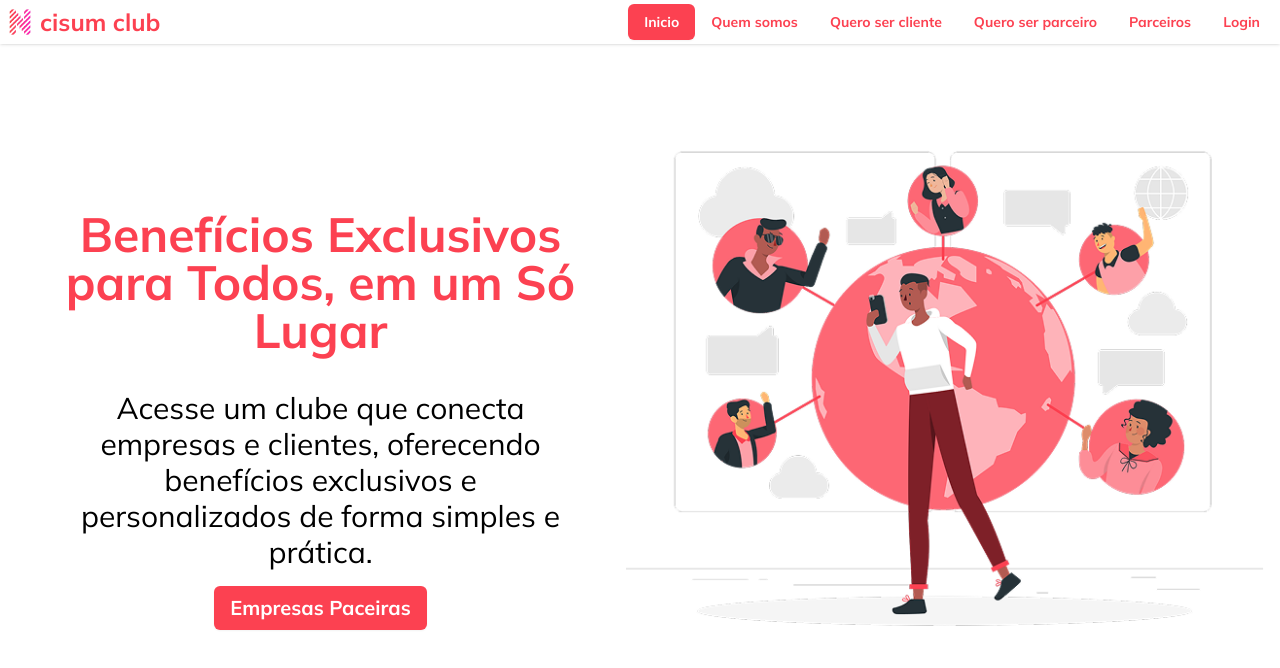
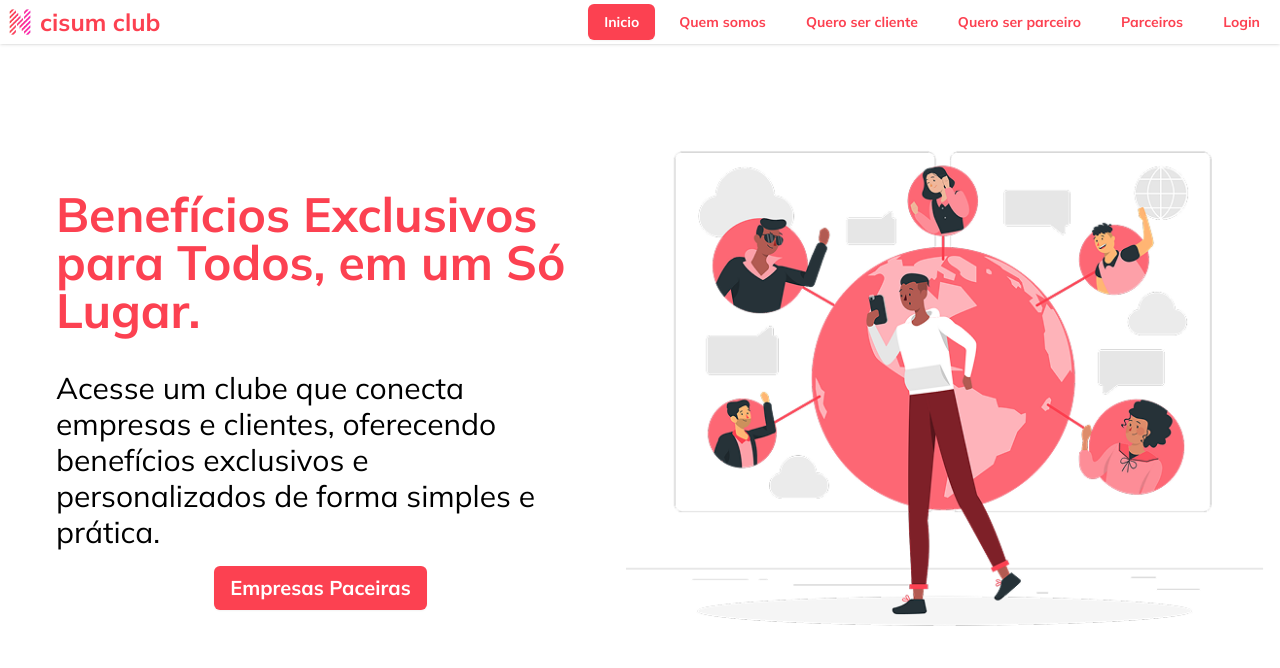
Before and after one commit to mateussf99/cisumclub, a React (Vite) app: page / in a window 1280 px wide. Shown: the top 668 px of the page. Built offline with nearby package versions, Linux system fonts and the light colour scheme.

Commit message:
primeira parte do home

```diff
--- a/src/components/hearder/index.tsx
+++ b/src/components/hearder/index.tsx
@@ -15,7 +15,7 @@ function Index() {
   const location = useLocation();
 
   const header = (
-    <>
+    <div className="flex gap-2">
         <Link to="/">
             <Button variant={location.pathname === '/' ? 'default' : 'outline'}>
               Inicio
@@ -46,7 +46,7 @@ function Index() {
               Login
             </Button>
         </Link>
-    </>
+    </div>
   );
 
   const header2 = (
@@ -82,14 +82,14 @@ function Index() {
 
 
   return (
-    <div className="flex shadow justify-between bg-white items-center">
+    <div className="flex  shadow justify-between bg-white items-center">
       <div className="flex items-center">
         <Link to="/" className="flex items-center">
           <img className="h-10 w-10 object-contain" src={Logo} alt="" />
           <h1 className="font-bold text-2xl text-primary">cisum club</h1>
         </Link>
       </div>
-        <div className="gap-2 p-1 flex items-center">
+        <div className="p-1 flex items-center">
             <div className="hidden md:block">{header}</div>
             <div className="block md:hidden">{header2}</div>
         </div>
--- a/src/pages/home/index.tsx
+++ b/src/pages/home/index.tsx
@@ -6,18 +6,18 @@ import Image1 from "../../assets/image1.png";
 const index = () => {
   return (
 
-    <div className='flex flex-col w-full h-screen bg-white'>
+    <div className='flex flex-col w-full h-screen bg-primary md:bg-white'>
       <div className='fixed top-0 left-0 w-full z-10'>
         <Header />
       </div>
-      <div className='flex p-4 items-center justify-between w-full h-screen'>
-        <div className='flex gap-4 flex-col p-10 items-center justify-center w-1/2 h-full'>
-          <h1 className='text-5xl text-primary font-bold text-center mt-10'>Benefícios Exclusivos para Todos, em um Só Lugar</h1>
-          <p className='text-center text-3xl mt-5'>Acesse um clube que conecta empresas e clientes, oferecendo benefícios exclusivos e personalizados de forma simples e prática.</p>
-          <Button variant="default" className='text-xl h-11'>Empresas Paceiras</Button>
+      <div className='flex p-1 items-center h-screen justify-center md:p-4  md:justify-between md:w-full md:h-screen'>
+        <div className='flex p-10 gap-4 bg-white rounded-[10px] h-1/2 w-[400px] flex-col  items-center justify-center md:w-1/2 md:h-screen '>
+          <h1 className='text-3xl md:text-5xl text-primary font-bold '>Benefícios Exclusivos para Todos, em um Só Lugar.</h1>
+          <p className='md:text-3xl mt-5'>Acesse um clube que conecta empresas e clientes, oferecendo benefícios exclusivos e personalizados de forma simples e prática.</p>
+          <Button variant="default" className='md:text-xl h-11'>Empresas Paceiras</Button>
         </div>
         <div className='hidden md:flex'>
-          <img src={Image1} alt="" />
+          <img src={Image1} alt="imagem que mostra pesoas conectadas"/>
         </div>
       </div>
 
```
